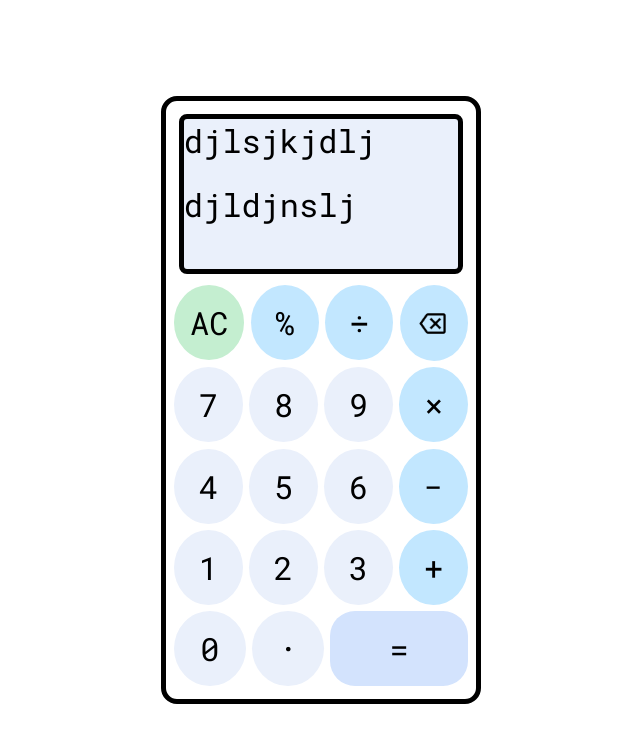
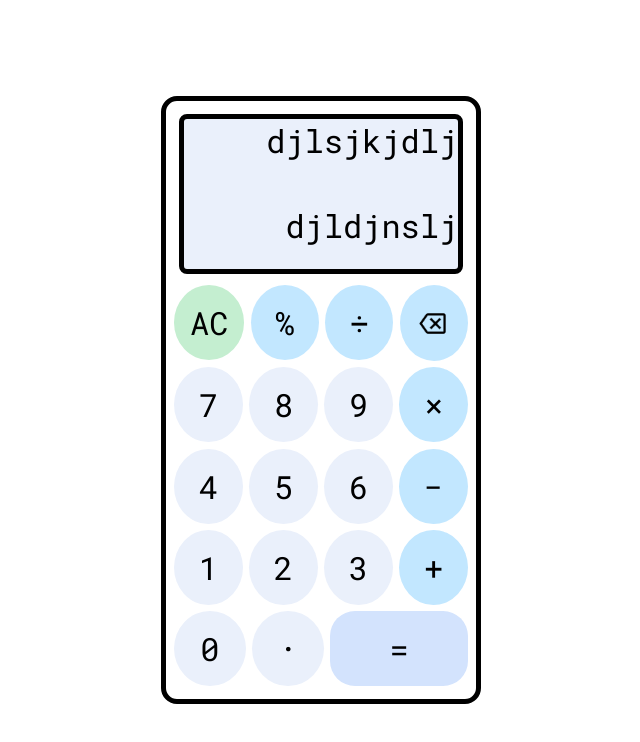
Before and after one commit to KondoweT/calculator, a plain HTML site: page index.html in a window 1280 px wide. Shown: the whole page, without its empty margins (319-959 px from the left). Drawn offline with Linux system fonts and the light colour scheme.

Commit message:
make screen to display right to left

```diff
--- a/index.html
+++ b/index.html
@@ -17,7 +17,7 @@
         <div class="screen">
             <div class="results">
                 <p>djlsjkjdlj</p>
-            </div><br/>
+            </div><br/><br />
             <div class="operations">
                 <p class>djldjnslj</p>
             </div>
--- a/style.css
+++ b/style.css
@@ -108,3 +108,9 @@ p{
     width: 650%;
     border-radius: 25px;
 }
+
+.screen{
+    display: flex;
+    flex-direction: column;
+    align-items: flex-end;
+}
```
